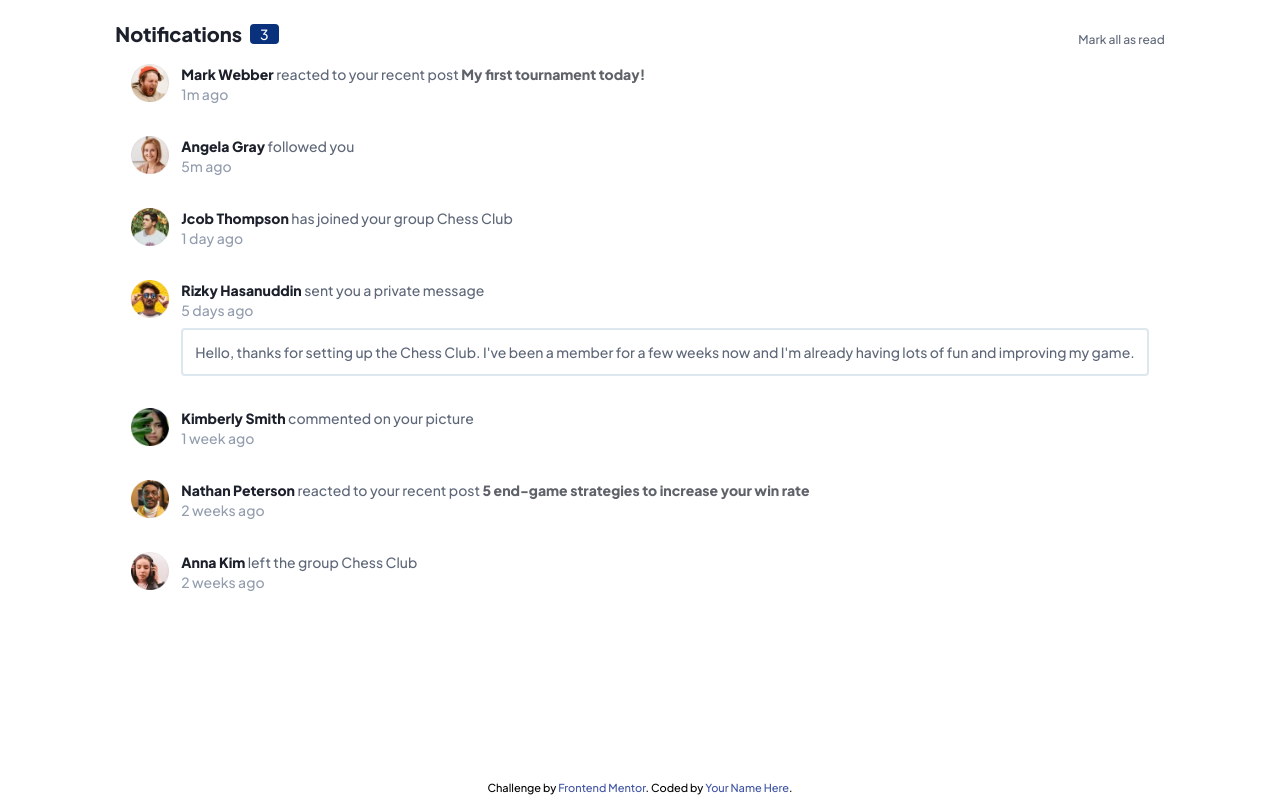
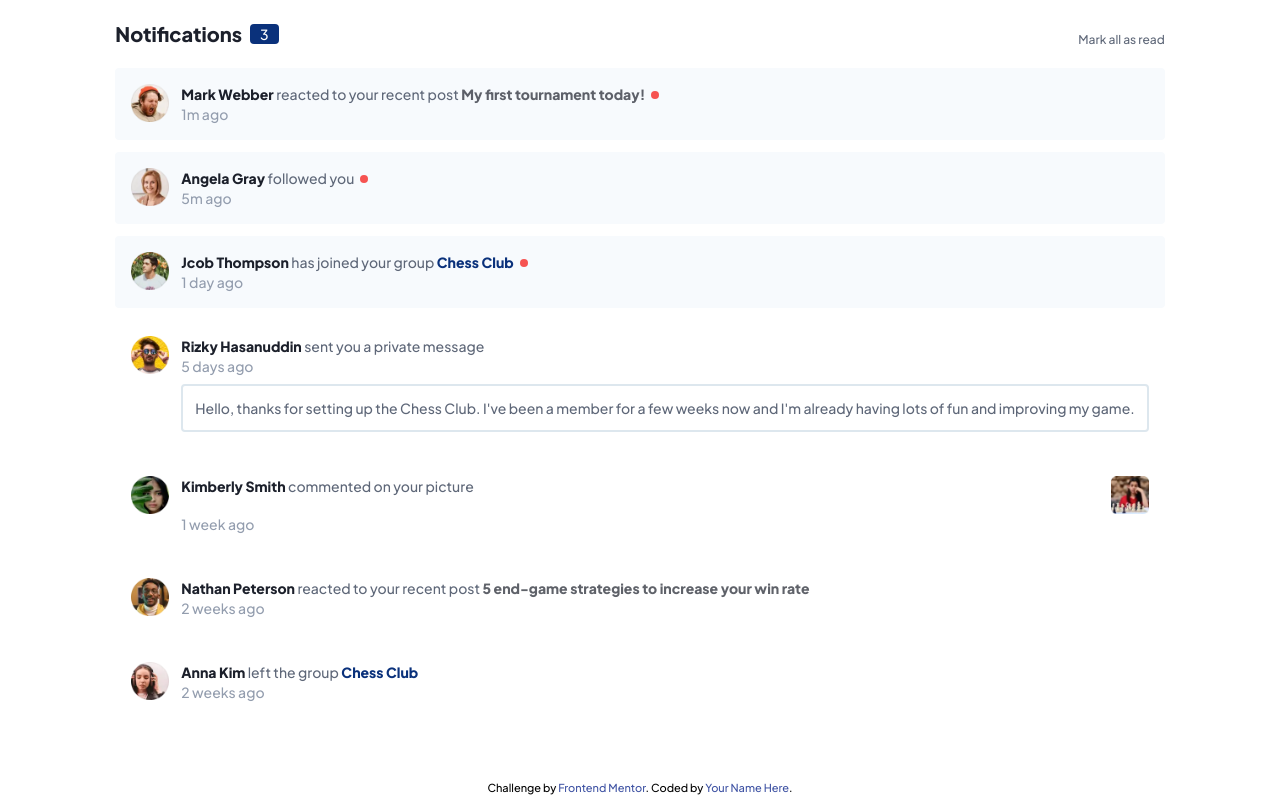
Before and after one commit to Saga-sanga/notifications-page, a React (Vite) app: page / in a window 1280 px wide. Built offline with nearby package versions, Linux system fonts and the light colour scheme.

Commit message:
feat: Add style to notifications

```diff
--- a/src/App.tsx
+++ b/src/App.tsx
@@ -21,7 +21,8 @@ const data: userData[] = [
   {
     name: 'Jcob Thompson',
     avatar: './src/assets/images/avatar-jacob-thompson.webp',
-    content: 'has joined your group Chess Club',
+    content: 'has joined your group',
+    group: 'Chess Club',
     time: '1 day',
     read: false
   },
@@ -52,7 +53,8 @@ const data: userData[] = [
   {
     name: 'Anna Kim',
     avatar: './src/assets/images/avatar-anna-kim.webp',
-    content: 'left the group Chess Club',
+    content: 'left the group',
+    group: 'Chess Club',
     time: '2 weeks',
     read: true
   }
@@ -63,7 +65,7 @@ function App() {
 
   return (
     <div className="min-h-screen grid place-content-center">
-      <main className='min-h-[97vh] px-3 py-4 bg-white'>
+      <main className='min-h-[97vh] pt-4 py-5 bg-white flex flex-col gap-5'>
         <div className='flex flex-row justify-between items-end'>
           <div className='flex gap-2 items-center'>
             <span className='text-very-dark-blue text-xl font-extrabold'>Notifications</span>
@@ -72,7 +74,7 @@ function App() {
 
           <div className='text-xs text-dark-grayish-blue'>Mark all as read</div>
         </div>
-        <section>
+        <section className='flex flex-col gap-3'>
           {
             data.map((info: userData, index: number) =>
               <Card key={index} info={info}/>
--- a/src/Card.tsx
+++ b/src/Card.tsx
@@ -3,18 +3,21 @@ import { userData } from './interfaces'
 
 export default function Card({info}: {info: userData}) {
   return (
-    <div className="rounded flex flex-row gap-3 p-4 items-start text-sm">
-      <div>
+    <div className={!info.read ? 'bg-very-light-grayish-blue rounded flex flex-row gap-3 p-4 items-start text-sm ' : 'rounded flex flex-row gap-3 p-4 items-start text-sm'}>
+      <div className='shrink-0'>
         <img width="38" src={info.avatar} alt={`${info.name}'s avatar`} />
       </div>
 
-      <div>
-        <div>
-          <span className='text-very-dark-blue font-extrabold'>{info.name}</span>
-          <span className='text-dark-grayish-blue'>{' '+info.content}</span>
-          {
-            info.post ? <span className='text-very-dark-blue font-extrabold opacity-70'>{' '+info.post}</span> : ''
-          }
+      <div className='w-full'>
+        <div className='flex gap-4 justify-between'>
+          <div>
+            <span className='text-very-dark-blue font-extrabold'>{info.name}</span>
+            <span className='text-dark-grayish-blue'>{' '+info.content}</span>
+            {info.post ? <span className='text-very-dark-blue font-extrabold opacity-70'>{' '+info.post}</span> : ''}
+            {info.group ? <span className='text-blue font-extrabold'>{' '+info.group}</span> : ''}
+            {!info.read ? <span className='bg-red w-2 h-2 ml-1.5 mb-[1px] inline-block rounded'></span> : ''}
+          </div>
+          {info.picture ? <img width="38" src={info.picture} alt="picture chess"/> : ''}
         </div>
         <span className='text-grayish-blue'>{`${info.time} ago`}</span>
         {
--- a/src/interfaces.tsx
+++ b/src/interfaces.tsx
@@ -6,5 +6,6 @@ export interface userData {
   picture?: string;
   time: string;
   message?: string;
+  group?: string;
   read: boolean;
 }
```
